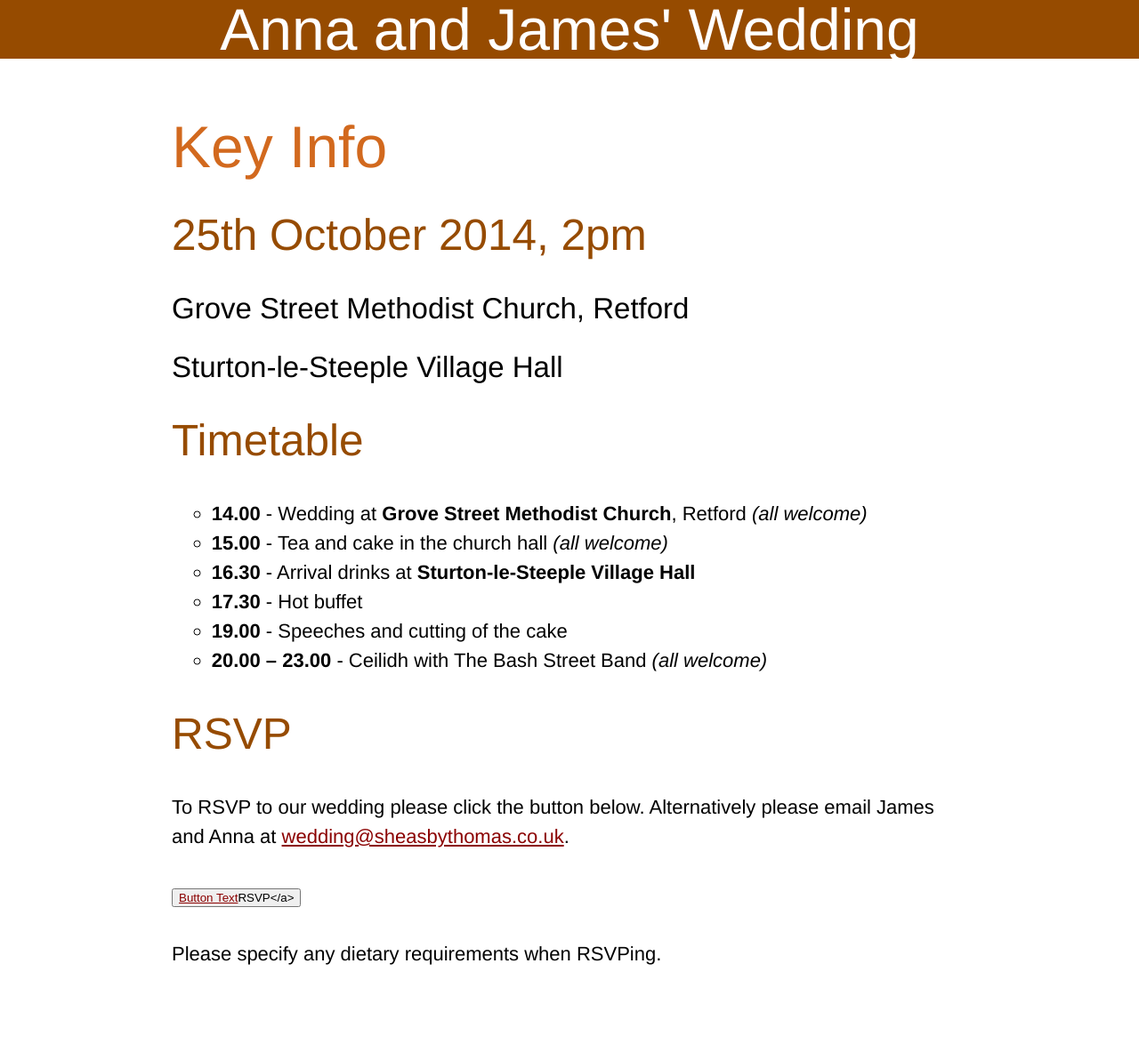
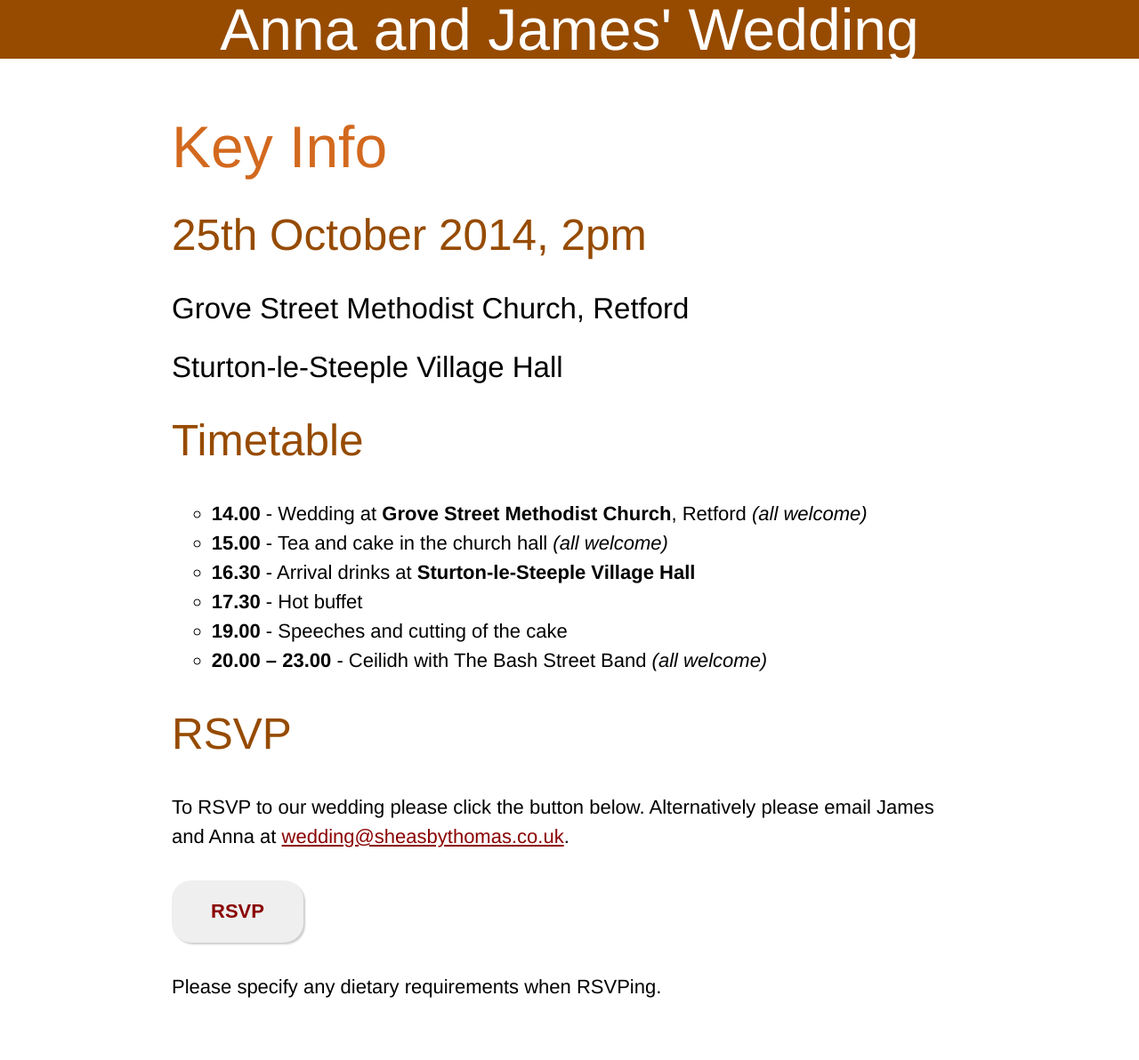
Before and after one commit to rightsaidjames/wedding, a Jekyll site: the page built from index.md, in a window 1280 px wide. Shown: the whole page at 89% size. Built offline with Jekyll 4.4.1, drawn with Linux system fonts in a browser that asks for light colours; Markdown is read by kramdown in place of the engine named in the settings; before the commit the page ends 1155 px from its top, so only the background shows below that.

Commit message:
Fixed copy-paste error and added button styling.

```diff
--- a/css/style.css
+++ b/css/style.css
@@ -37,3 +37,18 @@ a:hover, a:visited {
 
 
     strong { font-weight: bolder; }
+
+button {
+  border: none;
+  border-radius: 1em;
+  box-shadow: 2px 2px 2px rgba(0,0,0,0.2);
+  display: block;
+  font-size: 1em;
+  padding: 1em 2em;
+  width: auto;
+}
+
+button a {
+    text-decoration: none;
+    font-weight: bolder;
+}
--- a/index.md
+++ b/index.md
@@ -22,6 +22,6 @@ title: Key Info
 
 To RSVP to our wedding please click the button below. Alternatively please email James and Anna at [wedding@sheasbythomas.co.uk](mailto:wedding@sheasbythomas.co.uk).
 
-<button name ="RSVP" class="rsvp-button" type="button"><a href="https://docs.google.com/forms/d/1TtBcK140dAYMCQHyxWdsATsGpH5PXzilo1uBaXNuAd4/viewform" target="_blank">Button Text</a>RSVP</a></button>
+<button name ="RSVP" class="rsvp-button" type="button"><a href="https://docs.google.com/forms/d/1TtBcK140dAYMCQHyxWdsATsGpH5PXzilo1uBaXNuAd4/viewform" target="_blank">RSVP</a></button>
 
 Please specify any dietary requirements when RSVPing.
```
